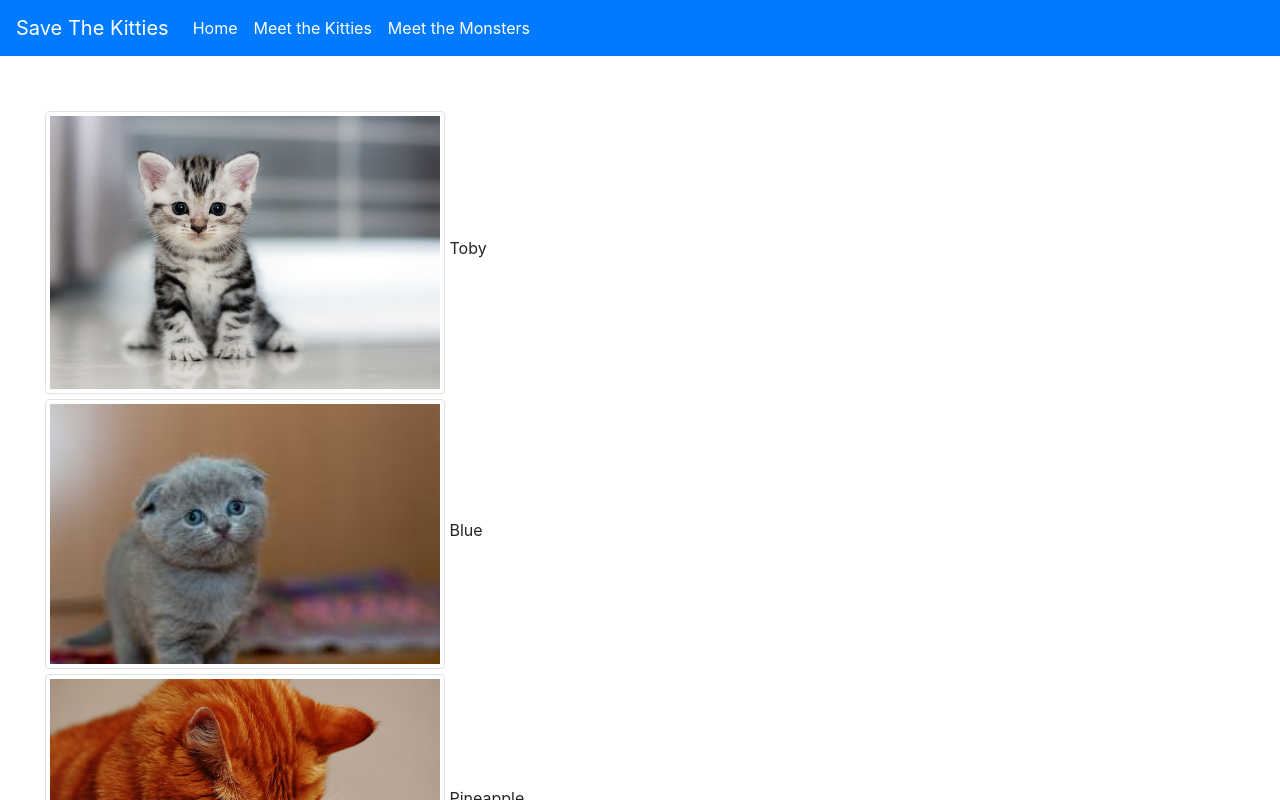
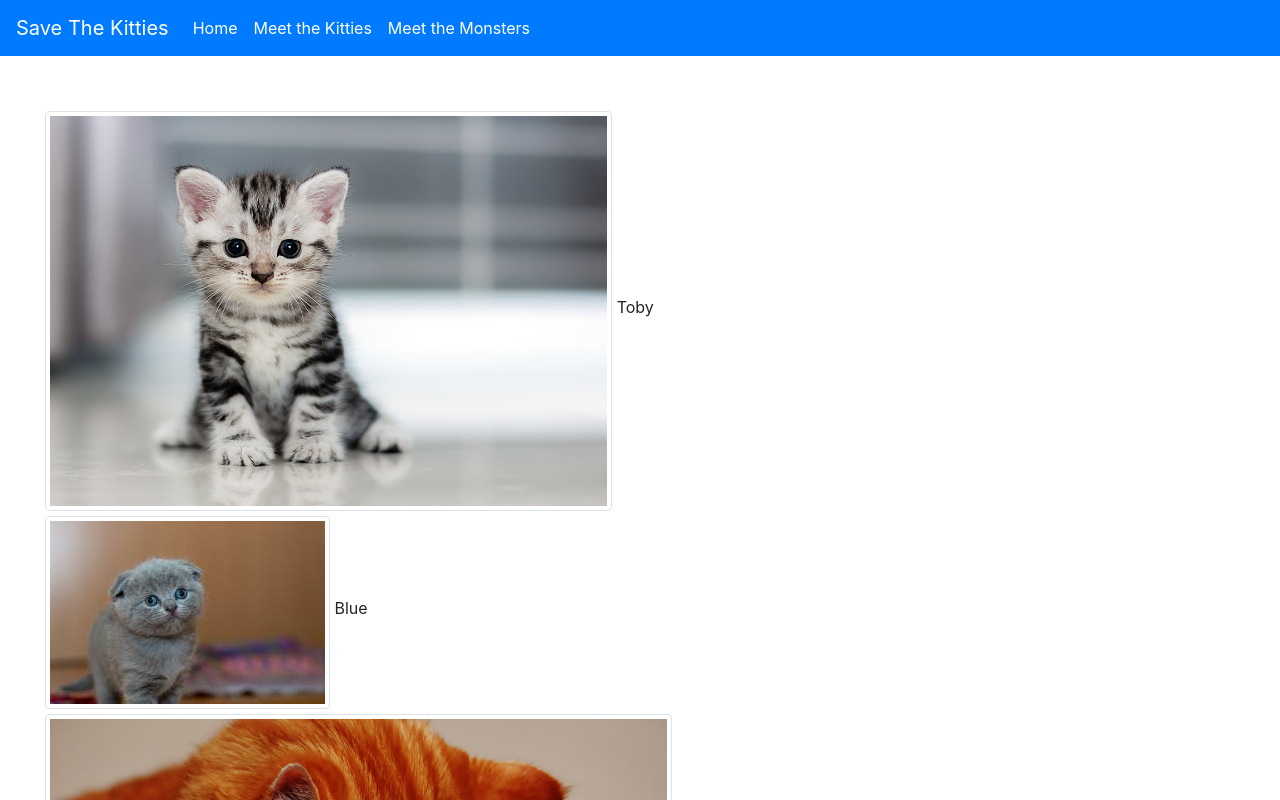
Before and after one commit to starfilledjar/save-the-kitties, a React (Create React App) app: page /kitties in a window 1280 px wide. Shown: the top 800 px of the page. Built offline with nearby package versions, Linux system fonts and the light colour scheme.

Commit message:
updated css files

```diff
--- a/src/kitties.css
+++ b/src/kitties.css
@@ -1,6 +1,6 @@
 .kitties-picture {
-    height: 400px;
-    width: 400px;
+    max-height: 400px;
+    max-width: 400px;
     margin: 5px 0px 0px 5px;
 }
 
--- a/src/meanies.css
+++ b/src/meanies.css
@@ -1,6 +1,6 @@
 .meanies-picture {
-    height: 400px;
-    width: 400px;
+    max-height: 400px;
+    max-width: 400px;
     margin: 5px 0px 0px 5px;
 }
 
```
